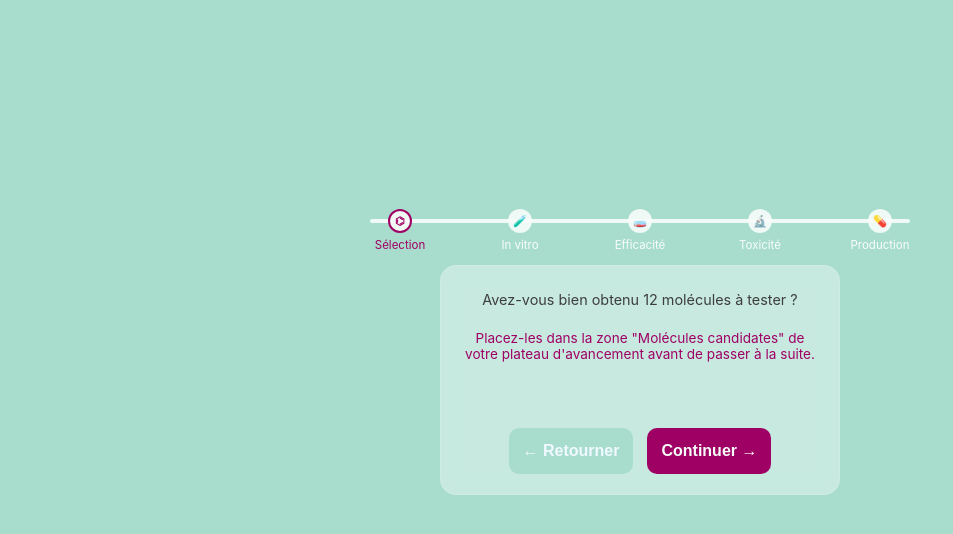
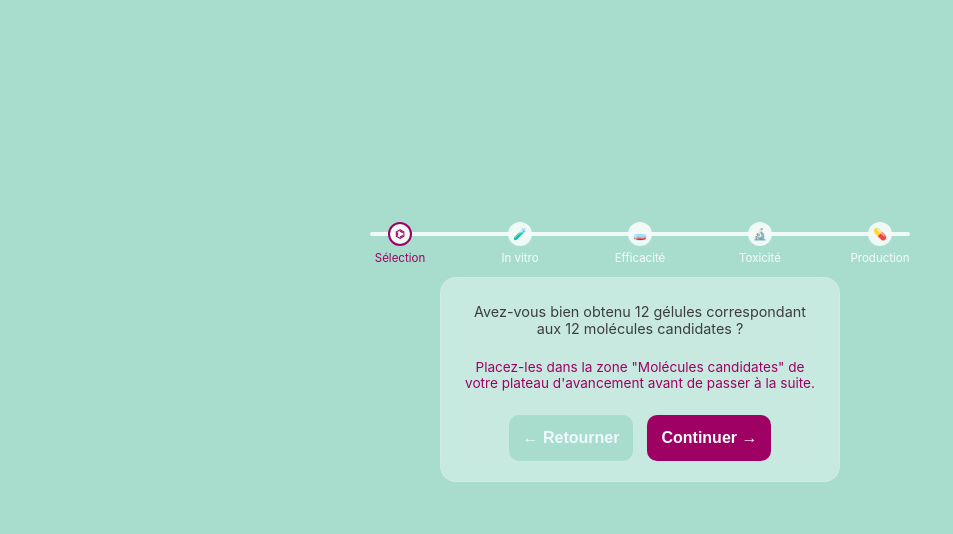
Before and after one commit to part-lab/AntibioQuest, a plain HTML site: page etape1_4_6ovp.html in a window 1280 px wide. Shown: the part 58-592 px from the top of the page, without its empty margins (0-953 px from the left). Drawn offline with Linux system fonts and the light colour scheme.

Commit message:
Update etape1_4_6ovp.html

```diff
--- a/etape1_4_6ovp.html
+++ b/etape1_4_6ovp.html
@@ -18,12 +18,10 @@
 
     <main class="card">
       <h1></h1>
-      <p class="sub">Avez-vous bien obtenu 12 molécules à tester ? <br><br></p>
+      <p class="sub">Avez-vous bien obtenu 12 gélules correspondant aux 12 molécules candidates ? <br><br></p>
       <p class="msg">Placez-les dans la zone "Molécules candidates" de votre plateau d'avancement avant de passer à la suite.<br><br>
       </p>
       <!-- <img src="./images/1_4_plateau.png" alt="plateau" width="150" /> -->
-      <div class="inputs" id="inputs"></div>
-      <div class="msg" id="msg"></div>
       <div class="buttons">
         <a href="etape1_3_qnp4.html" style="text-decoration:none"><button class="arriere" id="btn-arriere">← Retourner</button></a>
         <a href="etape2_1_7hwq.html" style="text-decoration:none"><button class="avant" id="btn-avant">Continuer →</button></a> <!-- template -->
```
